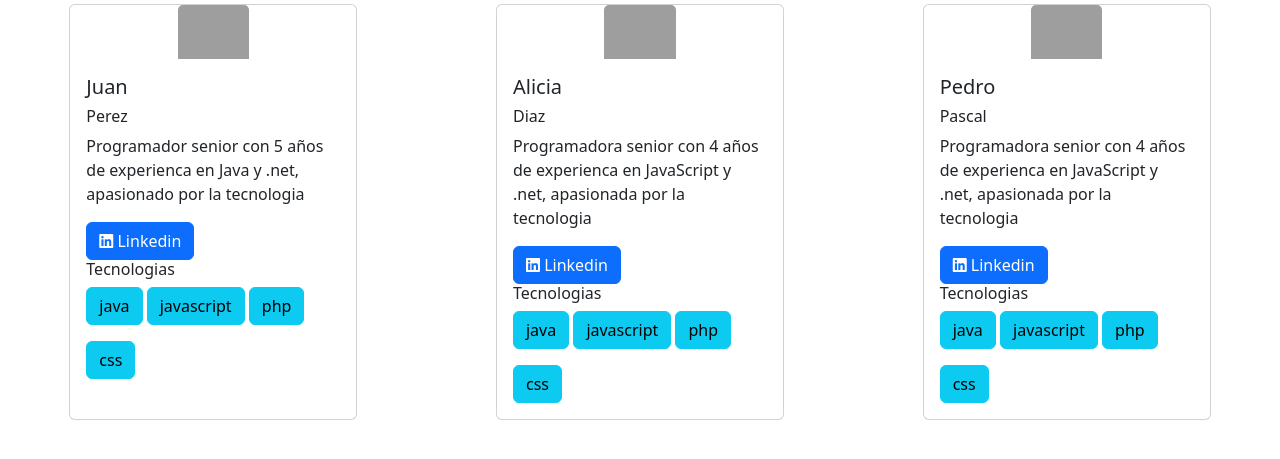
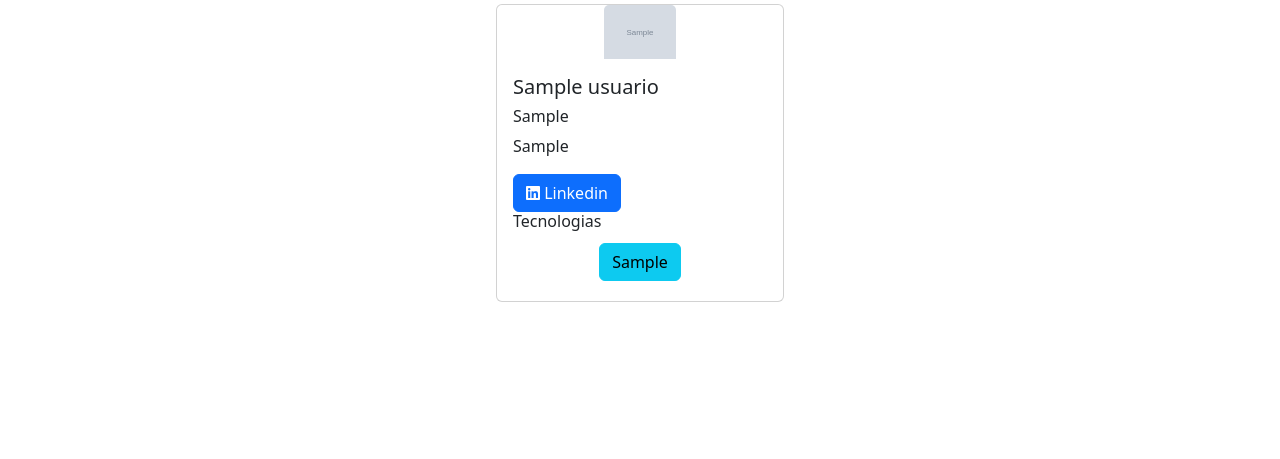
Before and after one commit to Victor-0rtiz/aprendiendo_Laravel, a Laravel app: page / in a window 1280 px wide. Shown: the top 459 px of the page. Run offline with Laravel 10, Linux system fonts and the light colour scheme; tables that the repository leaves empty hold one stand-in row (values such as "Sample post"); grey boxes marked "Sample" are stand-in pictures; some libraries are stand-ins or nearby versions; grey boxes are pictures that could not be loaded.

Commit message:
Nuevas modificaciones a la tarea

```diff
--- /dev/null
+++ b/app/Http/Controllers/DatosController.php
@@ -0,0 +1,18 @@
+<?php
+
+namespace App\Http\Controllers;
+
+use App\Models\usuario;
+use Illuminate\Http\Request;
+
+class DatosController extends Controller
+{
+    public function index (){
+        $users = usuario::All();
+        foreach ($users as $user) {
+           $user["tecnologias"]= explode(",", $user["tecnologias"]);
+        }
+
+        return view("welcome", ["usuarios"=> $users]);
+    }
+}
--- /dev/null
+++ b/app/Models/usuario.php
@@ -0,0 +1,18 @@
+<?php
+
+namespace App\Models;
+
+use Illuminate\Database\Eloquent\Factories\HasFactory;
+use Illuminate\Database\Eloquent\Model;
+
+class usuario extends Model
+{
+    protected $table = 'usuario';
+
+    protected $nombre;
+    protected $apellido;
+    protected $numero;
+    protected $url;
+    protected $tecnologias;
+    use HasFactory;
+}
--- a/resources/views/welcome.blade.php
+++ b/resources/views/welcome.blade.php
@@ -7,31 +7,35 @@
     <meta name="viewport" content="width=device-width, initial-scale=1.0">
     <title>Prueba Laravel</title>
 
-    <link href="https://cdn.jsdelivr.net/npm/bootstrap@5.3.0-alpha3/dist/css/bootstrap.min.css" rel="stylesheet" integrity="sha384-KK94CHFLLe+nY2dmCWGMq91rCGa5gtU4mk92HdvYe+M/SXH301p5ILy+dN9+nJOZ" crossorigin="anonymous">
-    <link rel="stylesheet" href="https://cdnjs.cloudflare.com/ajax/libs/font-awesome/6.1.2/css/all.min.css" integrity="sha512-1sCRPdkRXhBV2PBLUdRb4tMg1w2YPf37qatUFeS7zlBy7jJI8Lf4VHwWfZZfpXtYSLy85pkm9GaYVYMfw5BC1A==" crossorigin="anonymous" referrerpolicy="no-referrer" />
+    <link href="https://cdn.jsdelivr.net/npm/bootstrap@5.3.0-alpha3/dist/css/bootstrap.min.css" rel="stylesheet"
+        integrity="sha384-KK94CHFLLe+nY2dmCWGMq91rCGa5gtU4mk92HdvYe+M/SXH301p5ILy+dN9+nJOZ" crossorigin="anonymous">
+    <link rel="stylesheet" href="https://cdnjs.cloudflare.com/ajax/libs/font-awesome/6.1.2/css/all.min.css"
+        integrity="sha512-1sCRPdkRXhBV2PBLUdRb4tMg1w2YPf37qatUFeS7zlBy7jJI8Lf4VHwWfZZfpXtYSLy85pkm9GaYVYMfw5BC1A=="
+        crossorigin="anonymous" referrerpolicy="no-referrer" />
 
 </head>
 
 <body class="d-flex">
-    @foreach( $usuarios as $usuario)
+    @foreach ($usuarios as $usuario)
+        <div class="card mx-auto m-1 " style="width: 18rem;">
+            <img class="w-25 card-img-top mx-auto" src="{{ $usuario['img'] }}" alt="Card image cap">
+            <div class="card-body">
+                <h5 class="card-title">{{ $usuario['nombre'] }}</h5>
+                <h6 class="card-title">{{ $usuario['apellido'] }}</h6>
+                <p class="card-text">{{ $usuario['numero'] }}</p>
+                <a href="{{ $usuario['url'] }}" class="btn btn-primary"><i class="fa-brands fa-linkedin"></i>
+                    Linkedin</i></a>
+                <h6 class="card-title">Tecnologias</h6>
 
-    <div class="card mx-auto m-1 " style="width: 18rem;">
-        <img class="w-25 card-img-top mx-auto" src="{{$usuario['img']}}" alt="Card image cap">
-        <div class="card-body">
-            <h5 class="card-title">{{$usuario["nombre"]}}</h5>
-            <h6 class="card-title">{{$usuario["apellido"]}}</h6>
-            <p class="card-text">{{$usuario["descripcion"]}}</p>
-            <a href="{{$usuario['url']}}" class="btn btn-primary"><i class="fa-brands fa-linkedin"></i> Linkedin</i></a>
-            <h6 class="card-title">Tecnologias</h6>
-            @foreach($usuario["tecnologias"] as $tec)
+                <div class="d-flex justify-content-center align-items-center">
+                    @foreach ($usuario['tecnologias'] as $tec)
+                        <p class="card-text btn btn-info m-1">{{ $tec }}</p>
+                    @endforeach
+                </div>
 
-            <p class="card-text btn btn-info">{{$tec}}</p>
-
-            @endforeach
+            </div>
 
         </div>
-
-    </div>
     @endforeach
 </body>
 
--- a/routes/web.php
+++ b/routes/web.php
@@ -1,5 +1,6 @@
 <?php
 
+use App\Http\Controllers\DatosController;
 use Illuminate\Support\Facades\Route;
 
 /*
@@ -12,34 +13,35 @@ use Illuminate\Support\Facades\Route;
 | be assigned to the "web" middleware group. Make something great!
 |
 */
+Route::get("/",[DatosController::class, "index"]);
 
-Route::get('/', function () {
+// Route::get('/', function () {
 
-    $arreglo_usuarios = [
-        [
-            "img" => "https://th.bing.com/th/id/R.33bc35b2ce3bd42eeba9631ec0bd4583?rik=ldsLql9XPlRuUw&riu=http%3a%2f%2fwww.sintetia.com%2fwp-content%2fuploads%2f2012%2f05%2fFoto-perfil.jpg&ehk=Jdx%2bkW9YkW3ibyCHbcO9yjdF5e9wEdcDbzzPdeFPjzk%3d&risl=&pid=ImgRaw&r=0",
-            "nombre" => "Juan",
-            "apellido" => "Perez",
-            "descripcion" => "Programador senior con 5 años de experienca en Java y .net, apasionado por la tecnologia",
-            "url" => "https://www.linkedin.com/in/vneros/",
-            "tecnologias"=>["java", "javascript", "php", "css"]
-        ],
-        [
-            "img" => "https://th.bing.com/th/id/OIP.7nZJ1BGBTi8x0PXcM3XfiAHaJF?pid=ImgDet&rs=1",
-            "nombre" => "Alicia",
-            "apellido" => "Diaz",
-            "descripcion" => "Programadora senior con 4 años de experienca en JavaScript y .net, apasionada por la tecnologia",
-            "url" => "https://www.linkedin.com/in/vneros/",
-            "tecnologias"=>["java", "javascript", "php", "css"]
-        ],
-        [
-            "img" => "https://th.bing.com/th/id/OIP.R17MRgKKOu8ISJS4XO3YqwHaKP?pid=ImgDet&rs=1",
-            "nombre" => "Pedro",
-            "apellido" => "Pascal",
-            "descripcion" => "Programadora senior con 4 años de experienca en JavaScript y .net, apasionada por la tecnologia",
-            "url" => "https://www.linkedin.com/in/vneros/",
-            "tecnologias"=>["java", "javascript", "php", "css"]
-        ],
-    ];
-    return view('welcome', ["usuarios" => $arreglo_usuarios]);
-});
+//     $arreglo_usuarios = [
+//         [
+//             "img" => "https://th.bing.com/th/id/R.33bc35b2ce3bd42eeba9631ec0bd4583?rik=ldsLql9XPlRuUw&riu=http%3a%2f%2fwww.sintetia.com%2fwp-content%2fuploads%2f2012%2f05%2fFoto-perfil.jpg&ehk=Jdx%2bkW9YkW3ibyCHbcO9yjdF5e9wEdcDbzzPdeFPjzk%3d&risl=&pid=ImgRaw&r=0",
+//             "nombre" => "Juan",
+//             "apellido" => "Perez",
+//             "descripcion" => "Programador senior con 5 años de experienca en Java y .net, apasionado por la tecnologia",
+//             "url" => "https://www.linkedin.com/in/vneros/",
+//             "tecnologias"=>["java", "javascript", "php", "css"]
+//         ],
+//         [
+//             "img" => "https://th.bing.com/th/id/OIP.7nZJ1BGBTi8x0PXcM3XfiAHaJF?pid=ImgDet&rs=1",
+//             "nombre" => "Alicia",
+//             "apellido" => "Diaz",
+//             "descripcion" => "Programadora senior con 4 años de experienca en JavaScript y .net, apasionada por la tecnologia",
+//             "url" => "https://www.linkedin.com/in/vneros/",
+//             "tecnologias"=>["java", "javascript", "php", "css"]
+//         ],
+//         [
+//             "img" => "https://th.bing.com/th/id/OIP.R17MRgKKOu8ISJS4XO3YqwHaKP?pid=ImgDet&rs=1",
+//             "nombre" => "Pedro",
+//             "apellido" => "Pascal",
+//             "descripcion" => "Programadora senior con 4 años de experienca en JavaScript y .net, apasionada por la tecnologia",
+//             "url" => "https://www.linkedin.com/in/vneros/",
+//             "tecnologias"=>["java", "javascript", "php", "css"]
+//         ],
+//     ];
+//     return view('welcome', ["usuarios" => $arreglo_usuarios]);
+// });
```
Also changed, not shown: database/factories/UserFactory.php (added, +38 -0 lines), database/seeders/DatabaseSeeder.php (added, +22 -0 lines), database/migrations/2014_10_12_000000_create_users_table.php (added), database/migrations/2014_10_12_100000_create_password_reset_tokens_table.php (added), database/migrations/2019_08_19_000000_create_failed_jobs_table.php (added), database/migrations/2019_12_14_000001_create_personal_access_tokens_table.php (added), database/migrations/2023_05_07_003659_create_usuario_table.php (added), 1 other file.
